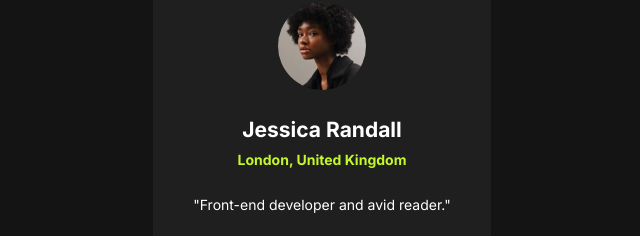
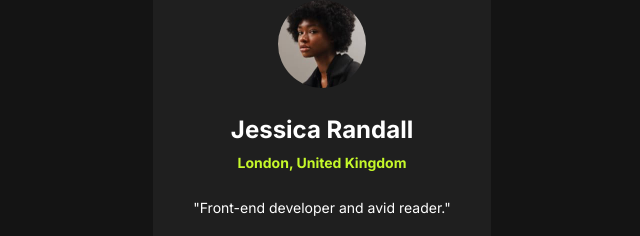
Before and after one commit to developer-ruben/Social-links-profile, a plain HTML site: page index.html in a window 1280 px wide. Shown: the part 135-371 px from the top of the page, 318-958 px from the left. Drawn offline with Linux system fonts and the light colour scheme.

Commit message:
update heading size

```diff
--- a/style.css
+++ b/style.css
@@ -88,6 +88,7 @@ body {
 
 .card__title {
   color: hsl(var(--clr-white));
+  font-size: 2.4rem;
 }
 
 .card__location {
```
